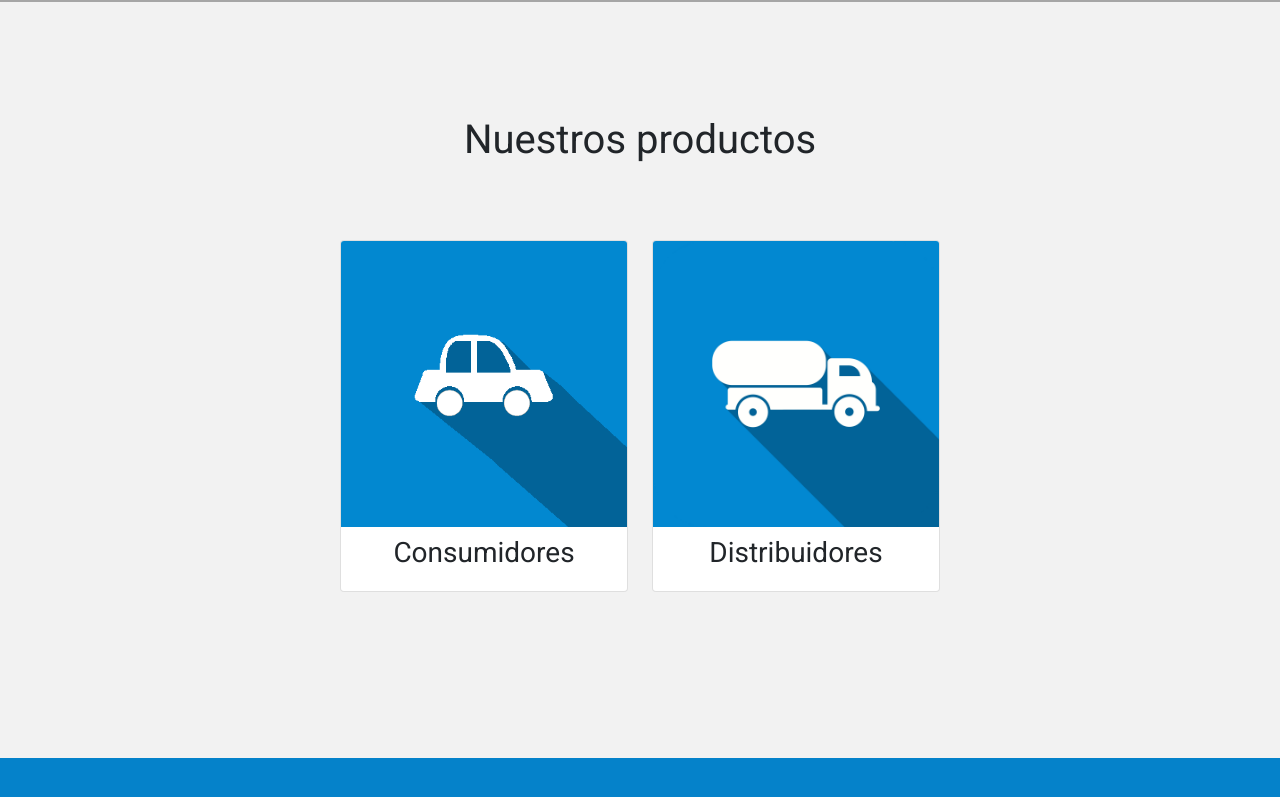
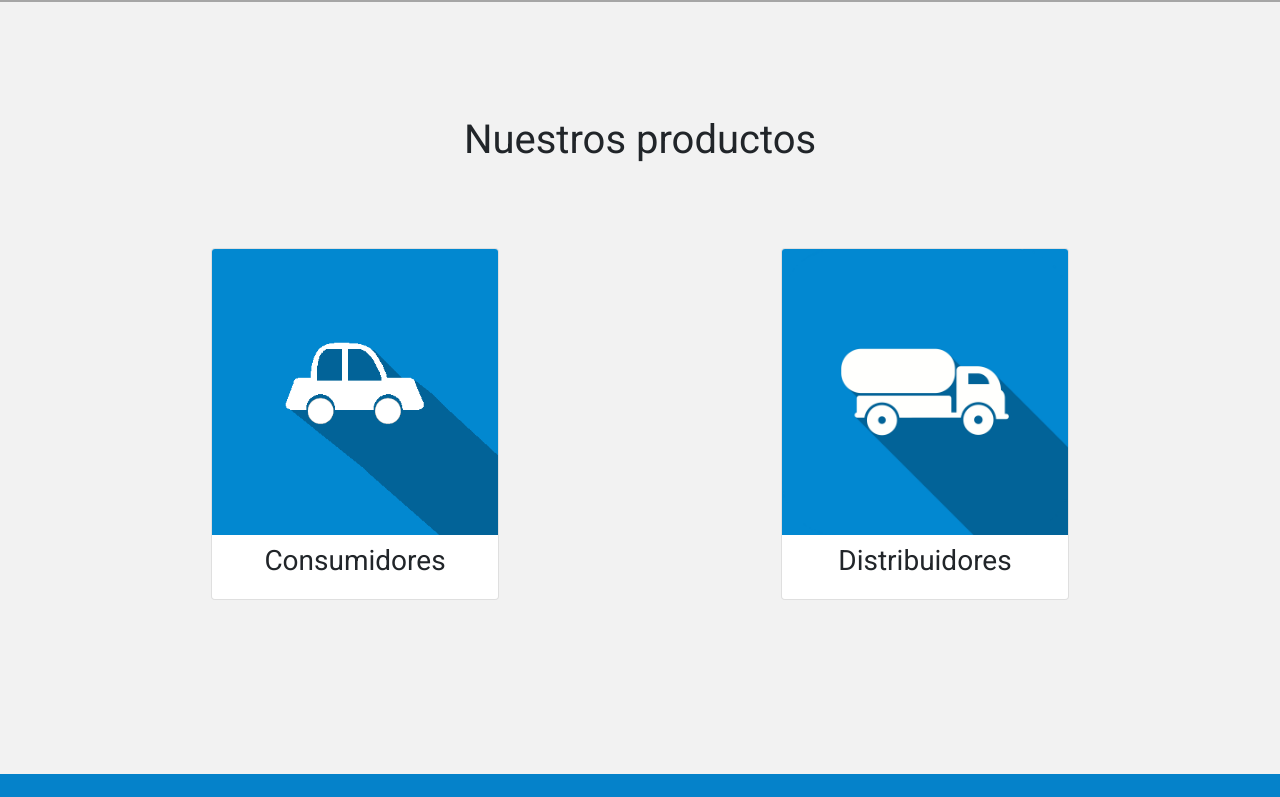
Before and after one commit to jeison-araya/precios-combustible-costa-rica, an Angular app: page / in a window 1280 px wide. Shown: the part 463-1260 px from the top of the page. Built offline with nearby package versions, Linux system fonts and the light colour scheme; no server answers; grey boxes are pictures that could not be loaded.

Commit message:
col alignment fixed

```diff
--- a/src/app/components/products/products.component.html
+++ b/src/app/components/products/products.component.html
@@ -4,9 +4,8 @@
 
     <div class="container cards-container">
         <div class="row text-center">
-            <div class="col text-center"></div>
             <!-- Consumer Products Card -->
-            <div class="col text-center card-menu rounded" (click)="showConsumerProducts()">
+            <div class="col m-2 d-flex justify-content-center card-menu rounded" (click)="showConsumerProducts()">
                 <div class="card" style="width: 18rem">
                     <img [src]="consumerImg" class="card-img-top" alt="..." />
                     <div class="card-body">
@@ -15,7 +14,7 @@
                 </div>
             </div>
             <!-- Vendor Products Card -->
-            <div class="col text-center card-menu rounded" (click)="showVendorProducts()">
+            <div class="col m-2 d-flex justify-content-center card-menu rounded" (click)="showVendorProducts()">
                 <div class="card" style="width: 18rem">
                     <img [src]="vendorImg" class="card-img-top" alt="..." />
                     <div class="card-body">
@@ -23,7 +22,6 @@
                     </div>
                 </div>
             </div>
-            <div class="col text-center"></div>
         </div>
     </div>
     <div class="products-grid" id="products-list">
```
